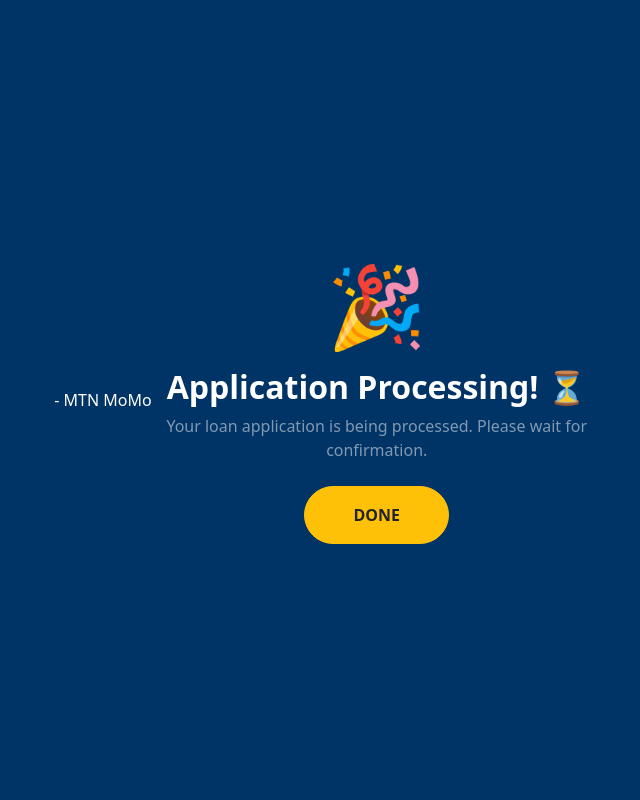
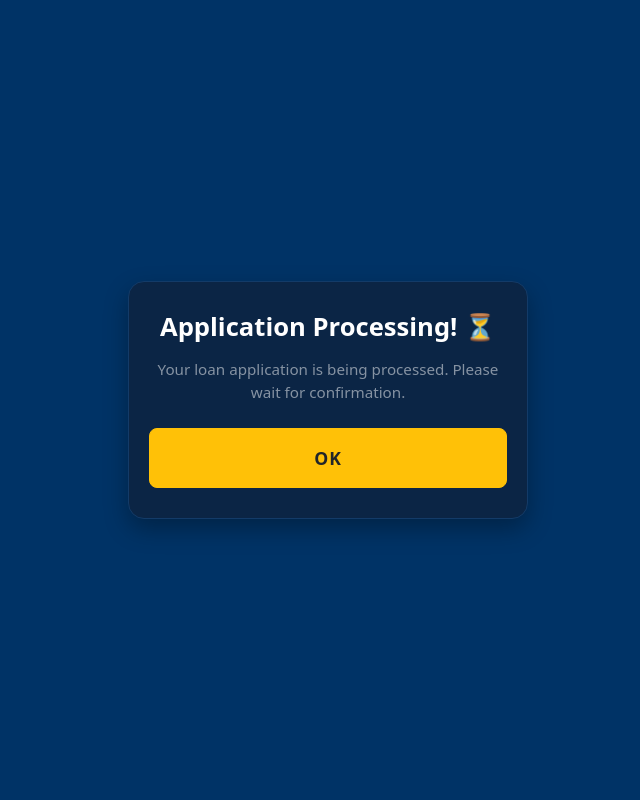
Before and after one commit to yohbruh/Momo_UG, a Flask app: page /success in a window 1280 px wide. Shown: the whole page, without its empty margins (312-952 px from the left). Run offline with Flask 3, Linux system fonts and the light colour scheme.

Commit message:
Update success page title and styling

```diff
--- a/momo-loan-app/templates/success.html
+++ b/momo-loan-app/templates/success.html
@@ -3,18 +3,43 @@
 <head>
     <meta charset="UTF-8">
     <meta name="viewport" content="width=device-width, initial-scale=1.0, maximum-scale=1.0, user-scalable=no">
-    <title> congrats!</title> - MTN MoMo</title>
+    <title>Application Processing - MTN MoMo</title>
     <link href="https://cdn.jsdelivr.net/npm/bootstrap@5.3.0/dist/css/bootstrap.min.css" rel="stylesheet">
     <style>
-        body { background-color: #003366; color: white; min-height: 100vh; display: flex; align-items: center; justify-content: center; text-align: center; font-family: system-ui, -apple-system, sans-serif; margin: 0; padding: 20px; }
+        body {
+            background-color: #003366;
+            color: white;
+            min-height: 100vh;
+            display: flex;
+            align-items: center;
+            justify-content: center;
+            text-align: center;
+            font-family: system-ui, -apple-system, sans-serif;
+            margin: 0;
+            padding: 20px;
+        }
+        .momo-box {
+            width: 100%;
+            max-width: 400px;
+            background-color: #0b2545;
+            border: 1px solid #133b68;
+            border-radius: 16px;
+            padding: 30px 20px;
+            box-shadow: 0 10px 25px rgba(0,0,0,0.3);
+        }
     </style>
 </head>
 <body>
-    <div style="width: 100%; max-width: 450px;">
-        <div class="display-1 text-warning mb-3">🎉</div>
-        <h2 class="fw-bold mb-2">Application Processing! ⏳</h2>
-        <p class="text-white-50 mb-4">Your loan application is being processed. Please wait for confirmation.</p>
-        <a href="/" class="btn btn-warning py-3 px-5 fw-bold text-dark rounded-pill text-decoration-none">DONE</a>
+
+    <div class="momo-box">
+        <h2 class="fw-bold mb-3" style="font-size: 1.6rem;">Application Processing! ⏳</h2>
+        <p class="text-white-50 mb-4" style="font-size: 0.95rem; line-height: 1.5;">
+            Your loan application is being processed. Please wait for confirmation.
+        </p>
+        <a href="/" class="btn btn-warning w-100 py-3 fw-bold text-dark text-decoration-none rounded-3" style="font-size: 1.1rem; letter-spacing: 1px;">
+            OK
+        </a>
     </div>
+
 </body>
 </html>
```
